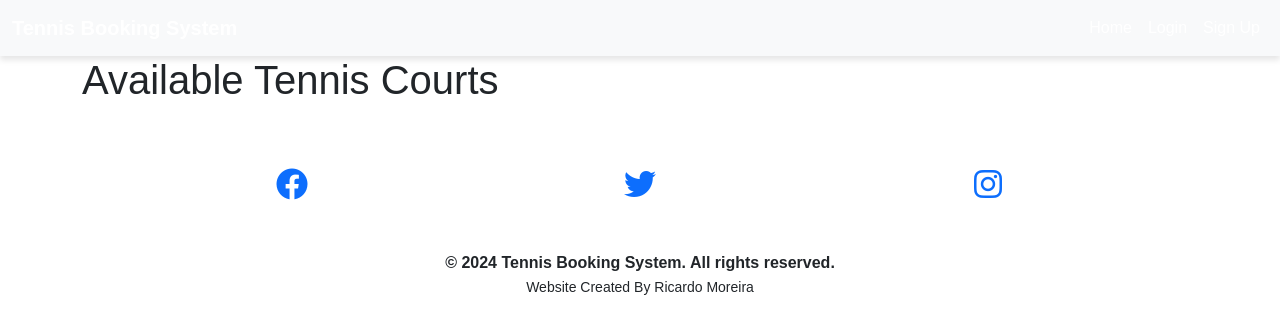
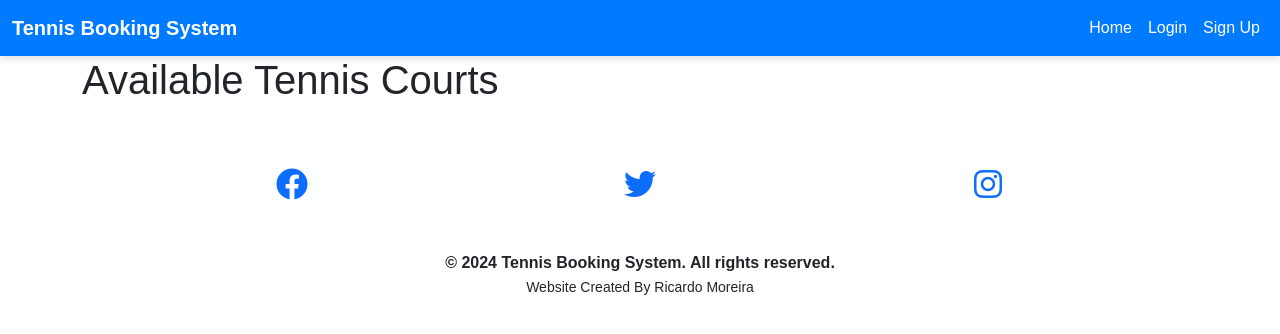
Before and after one commit to RicardoMor98/Tennis-Booking-System, a Django app: page / in a window 1280 px wide. Shown: the top 334 px of the page. Run offline with Django 4.2, Linux system fonts and the light colour scheme; data that the repository does not hold is empty.

Commit message:
Amend navbar

```diff
--- a/main_app/templates/navbar.html
+++ b/main_app/templates/navbar.html
@@ -13,7 +13,7 @@
     <link rel="stylesheet" href="{% static 'css/style.css' %}">
 </head>
 <body>
-    <nav class="navbar navbar-expand-lg navbar-light bg-light">
+    <nav class="navbar navbar-expand-lg">
         <div class="container-fluid">
             <a class="navbar-brand" href="{% url 'home' %}">Tennis Booking System</a>
             <button class="navbar-toggler" type="button" data-bs-toggle="collapse" data-bs-target="#navbarNav" aria-controls="navbarNav" aria-expanded="false" aria-label="Toggle navigation">
```
